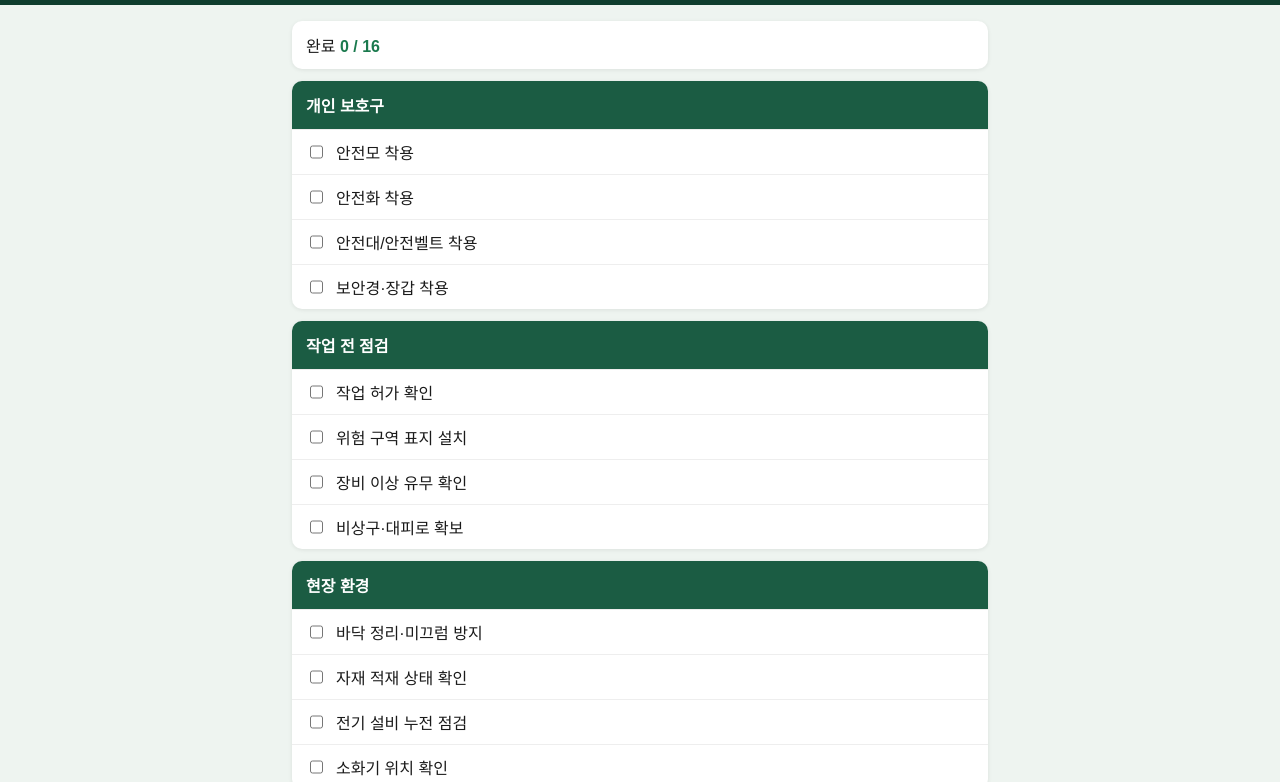
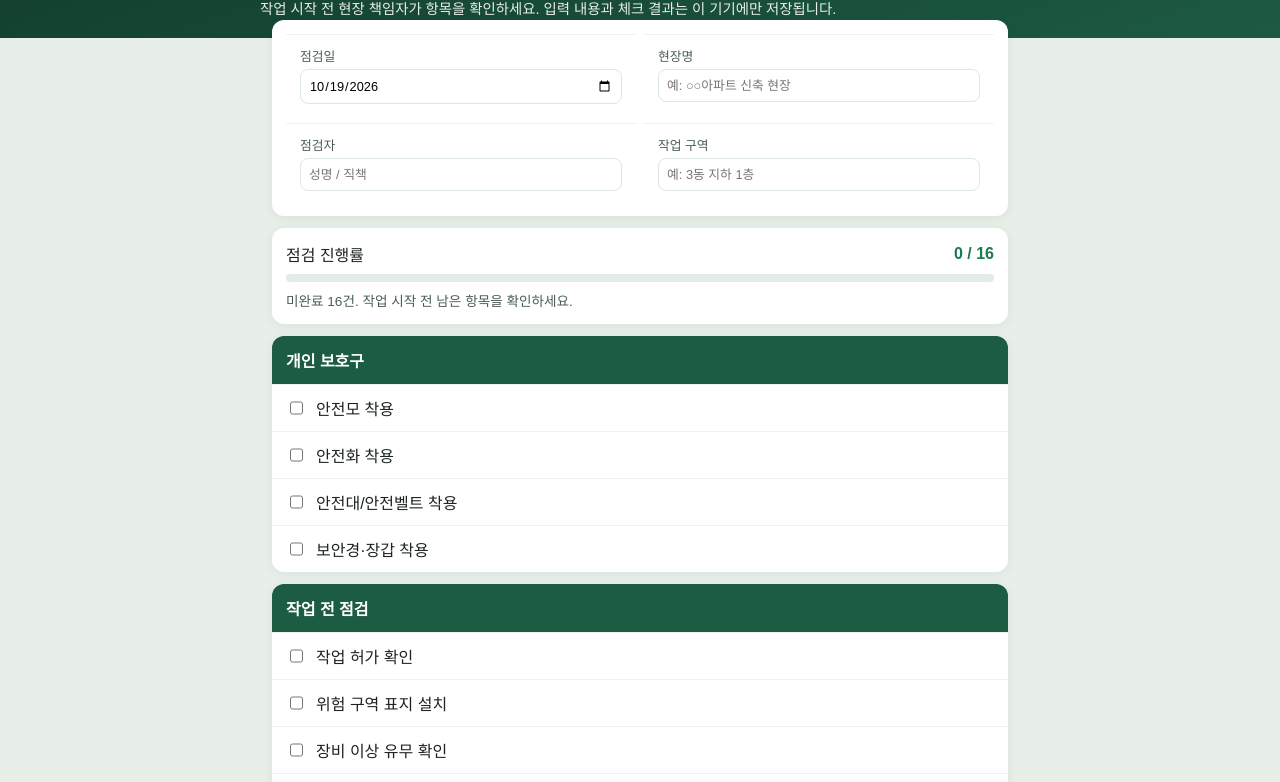
Before and after one commit to kyebins/construction-safety-checklist, a plain HTML site: page index.html in a window 1280 px wide. Shown: the part 93-875 px from the top of the page. Drawn offline with Linux system fonts and the light colour scheme.

Commit message:
Refine checklist page UI around the existing items

```diff
--- a/index.html
+++ b/index.html
@@ -5,33 +5,66 @@
   <meta name="viewport" content="width=device-width, initial-scale=1" />
   <title>건설 현장 안전 체크리스트</title>
   <style>
-    :root { --bg:#0f3d2e; --card:#fff; --ok:#1b7a4e; --warn:#c0392b; }
+    :root { --bg:#123c2c; --ok:#1b7a4e; --line:#dce7e1; }
     * { box-sizing: border-box; }
-    body { margin:0; font-family:"Malgun Gothic",sans-serif; background:#eef4f0; color:#1a1a1a; }
-    header { background:var(--bg); color:#fff; padding:20px 16px; }
-    h1 { margin:0 0 6px; font-size:1.35rem; }
-    header p { margin:0; opacity:.9; font-size:.9rem; }
-    main { max-width:720px; margin:16px auto; padding:0 12px 40px; }
-    .bar { background:var(--card); border-radius:10px; padding:12px 14px; margin-bottom:12px; box-shadow:0 1px 4px rgba(0,0,0,.08); }
-    .bar strong { color:var(--ok); }
-    section { background:var(--card); border-radius:10px; margin-bottom:12px; overflow:hidden; box-shadow:0 1px 4px rgba(0,0,0,.08); }
+    body { margin:0; font-family:"Malgun Gothic",sans-serif; background:#e8efe9; color:#1c241f; }
+    header { background:linear-gradient(160deg,#123c2c,#1d5a42); color:#fff; padding:22px 16px 18px; }
+    .wrap { max-width:760px; margin:0 auto; }
+    .tag { display:inline-block; background:#f0b429; color:#1c241f; font-size:.72rem; font-weight:700; padding:3px 8px; border-radius:4px; }
+    h1 { margin:10px 0 6px; font-size:1.4rem; }
+    header p { margin:0; opacity:.9; font-size:.9rem; line-height:1.45; }
+    main { max-width:760px; margin:-18px auto 0; padding:0 12px 36px; }
+    .card { background:#fff; border-radius:12px; padding:14px; margin-bottom:12px; box-shadow:0 2px 10px rgba(18,60,44,.08); }
+    .grid { display:grid; grid-template-columns:1fr 1fr; gap:8px; }
+    .field { display:flex; flex-direction:column; gap:4px; font-size:.8rem; color:#4a5c54; }
+    .field input { border:1px solid var(--line); border-radius:8px; padding:8px; font:inherit; }
+    .bar-top { display:flex; justify-content:space-between; align-items:center; margin-bottom:8px; }
+    .bar-top strong { color:var(--ok); }
+    .track { height:8px; background:#e3ece7; border-radius:99px; overflow:hidden; }
+    .fill { height:100%; width:0; background:#1b7a4e; }
+    .status { margin-top:8px; font-size:.85rem; color:#4a5c54; }
+    section { background:#fff; border-radius:12px; margin-bottom:12px; overflow:hidden; box-shadow:0 2px 10px rgba(18,60,44,.08); }
     h2 { margin:0; padding:12px 14px; background:#1b5c43; color:#fff; font-size:1rem; }
-    label { display:flex; gap:10px; padding:10px 14px; border-top:1px solid #eee; cursor:pointer; }
+    label { display:flex; gap:10px; padding:11px 14px; border-top:1px solid #eef3f0; cursor:pointer; }
     label:hover { background:#f7faf8; }
-    button { background:var(--bg); color:#fff; border:0; border-radius:8px; padding:10px 14px; cursor:pointer; }
     .done { background:#e8f6ee; }
+    .actions { display:flex; gap:8px; }
+    button { border:0; border-radius:8px; padding:11px 14px; cursor:pointer; font:inherit; }
+    #reset { background:#fff; color:#7a2e2e; border:1px solid #e2c4c4; }
+    footer { max-width:760px; margin:0 auto; padding:0 12px 28px; color:#4a5c54; font-size:.82rem; }
+    @media (max-width:560px) { .grid { grid-template-columns:1fr; } }
   </style>
 </head>
 <body>
   <header>
-    <h1>건설 현장 안전 체크리스트</h1>
-    <p>작업 전 항목을 확인하고 체크하세요. 결과는 이 기기에 저장됩니다.</p>
+    <div class="wrap">
+      <span class="tag">작업 전 필수 점검</span>
+      <h1>건설 현장 안전 체크리스트</h1>
+      <p>작업 시작 전 현장 책임자가 항목을 확인하세요. 입력 내용과 체크 결과는 이 기기에만 저장됩니다.</p>
+    </div>
   </header>
   <main>
-    <div class="bar">완료 <strong id="count">0 / 0</strong></div>
+    <div class="card">
+      <div class="grid">
+        <label class="field">점검일 <input id="date" type="date"></label>
+        <label class="field">현장명 <input id="site" placeholder="예: ○○아파트 신축 현장"></label>
+        <label class="field">점검자 <input id="who" placeholder="성명 / 직책"></label>
+        <label class="field">작업 구역 <input id="zone" placeholder="예: 3동 지하 1층"></label>
+      </div>
+    </div>
+    <div class="card">
+      <div class="bar-top">점검 진행률 <strong id="count">0 / 0</strong></div>
+      <div class="track"><div class="fill" id="fill"></div></div>
+      <div class="status" id="status">점검을 시작해 주세요.</div>
+    </div>
     <div id="list"></div>
-    <button type="button" id="reset">전체 초기화</button>
+    <div class="actions">
+      <button type="button" id="reset">전체 초기화</button>
+    </div>
   </main>
+  <footer>
+    미완료 항목이 있으면 작업을 시작하지 마세요. 긴급 상황: 119 / 현장 관리사무소에 즉시 보고.
+  </footer>
   <script>
     const data = [
       { t: "개인 보호구", i: ["안전모 착용", "안전화 착용", "안전대/안전벨트 착용", "보안경·장갑 착용"] },
@@ -40,7 +73,15 @@
       { t: "고소·굴착", i: ["비계·발판 고정 확인", "추락 방지망 설치", "굴착면 붕괴 위험 확인", "개구부 덮개 설치"] }
     ];
     const key = "site-safety-checks";
+    const metaKey = "site-safety-meta";
     const saved = JSON.parse(localStorage.getItem(key) || "{}");
+    const meta = JSON.parse(localStorage.getItem(metaKey) || "{}");
+    const dateEl = document.getElementById("date");
+    const fields = { date: dateEl, site: document.getElementById("site"), who: document.getElementById("who"), zone: document.getElementById("zone") };
+    dateEl.value = meta.date || new Date().toISOString().slice(0, 10);
+    fields.site.value = meta.site || "";
+    fields.who.value = meta.who || "";
+    fields.zone.value = meta.zone || "";
     const root = document.getElementById("list");
     let total = 0;
     data.forEach((g, gi) => {
@@ -56,10 +97,17 @@
       });
       root.appendChild(s);
     });
+    function saveMeta() {
+      localStorage.setItem(metaKey, JSON.stringify({
+        date: fields.date.value, site: fields.site.value, who: fields.who.value, zone: fields.zone.value
+      }));
+    }
     function upd() {
       const boxes = [...document.querySelectorAll("input[type=checkbox]")];
       const n = boxes.filter(b => b.checked).length;
       document.getElementById("count").textContent = n + " / " + total;
+      document.getElementById("fill").style.width = (total ? (n / total) * 100 : 0) + "%";
+      document.getElementById("status").textContent = n === total ? "모든 항목 확인 완료. 작업 시작 가능합니다." : "미완료 " + (total - n) + "건. 작업 시작 전 남은 항목을 확인하세요.";
       const st = {};
       boxes.forEach(b => {
         st[b.dataset.id] = b.checked;
@@ -68,10 +116,12 @@
       localStorage.setItem(key, JSON.stringify(st));
     }
     document.addEventListener("change", upd);
+    document.querySelectorAll(".field input").forEach(el => el.addEventListener("input", saveMeta));
     document.getElementById("reset").onclick = () => {
       document.querySelectorAll("input[type=checkbox]").forEach(b => b.checked = false);
       upd();
     };
+    saveMeta();
     upd();
   </script>
 </body>
```
